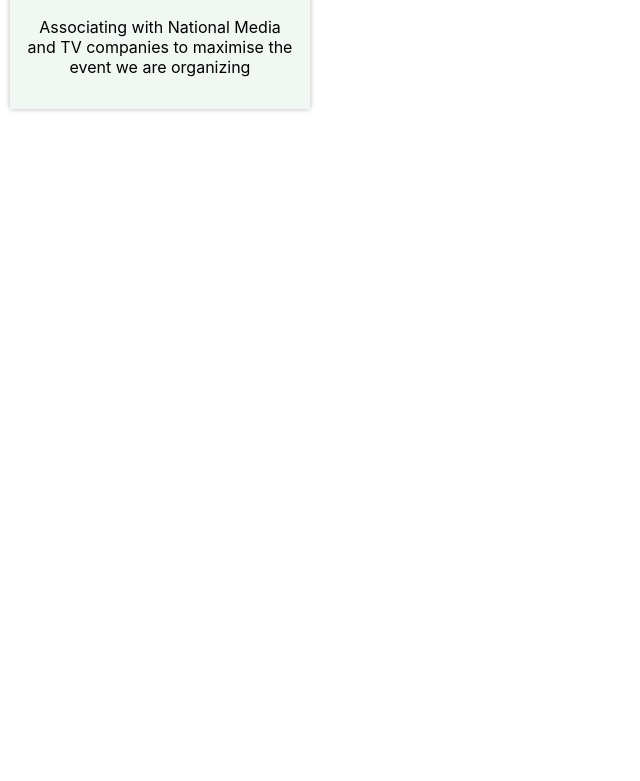
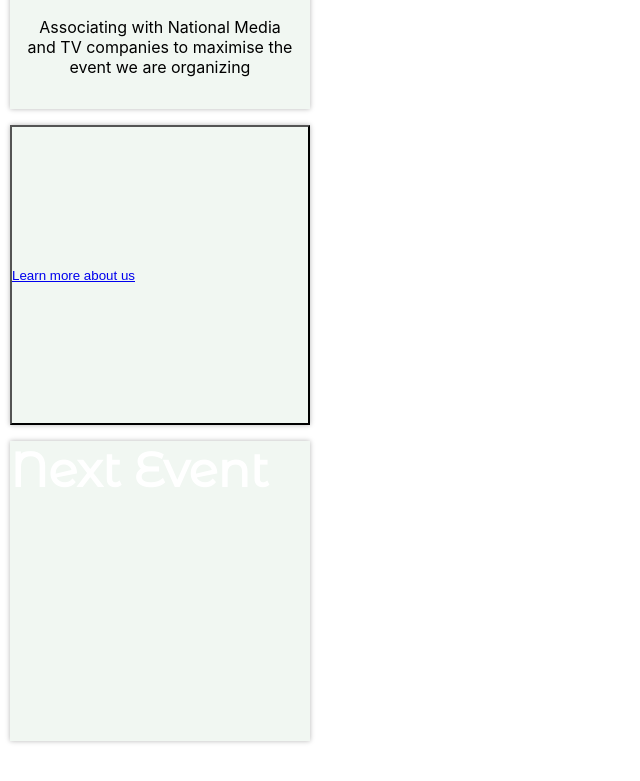
Before and after one commit to annaszalkiewicz/eaglegolfgroup, a React (Create React App) app: page / in a window 1280 px wide. Shown: the part 3993-4774 px from the top of the page, without its empty margins (0-640 px from the left). Built offline with nearby package versions, Linux system fonts and the light colour scheme.

Commit message:
Add events header

```diff
--- a/src/js/Home.js
+++ b/src/js/Home.js
@@ -81,6 +81,12 @@ class Home extends Component {
               <img src={Tv} alt="Charity"/>
               <p>Associating with National Media and TV companies to maximise the event we are organizing</p>
             </div>
+            <button className="grid-item goals-button goals-item-8">
+              <a href="#">Learn more about us</a>
+            </button>
+            <header className="grid-item section-header events-header">
+              <h2>Next Event</h2>
+            </header>
           </div>
         </main>
         <Footer />
```
